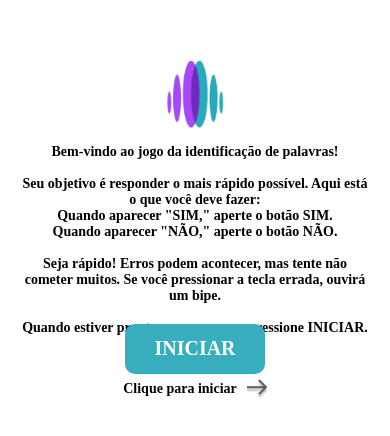
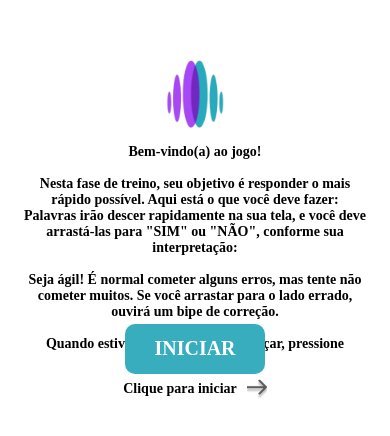
Before and after one commit to ggemelle/Nenc-App, a React Native app in the folder appNENC/: screen /PageQuatro in a window 390 px wide. Shown: the part 196-632 px from the top of the page. Built offline with nearby package versions, Linux system fonts and the light colour scheme.

Commit message:
:heavy_check_mark: finalizando o app

```diff
--- a/appNENC/pages/pageDois.js
+++ b/appNENC/pages/pageDois.js
@@ -9,11 +9,11 @@ const PageDois = ({ navigation }) => {
         <View style={styles.planoDeFundo}>
             <Image style={styles.logo} resizeMode="cover" source={somenteLogo} />
             <Text style={styles.naPesquisaDe}>
-                Na pesquisa de hoje, você irá avaliar uma marca de preservativos.{"\n"}
-                Para isso, realizaremos duas tarefas simples em formato de jogo: uma de identificação de palavras e outra de escolha.{"\n"}
-                O objetivo é que você complete essas tarefas o mais rápido possível.{"\n\n"}
-                Antes de começar, será exibido um comercial da Olla. Assista com atenção.{"\n\n"}
-                Quando estiver pronto para continuar, clique em INICIAR.
+                Na pesquisa de hoje, você será convidado(a) a avaliar uma marca de preservativos.{"\n"}
+                Para isso, participará de uma tarefa simples em formato de jogo: palavras aparecerão na tela e irão descer rapidamente.{"\n"}
+                Seu objetivo é arrastar cada palavra até o botão "SIM" ou "NÃO" o mais rápido possível.{"\n"}
+                Antes de iniciar, será exibida uma imagem ou propaganda da marca Olla. Por favor, assista com atenção.{"\n\n"}
+                Quando estiver pronto(a) para continuar, clique em "INICIAR".
             </Text>
 
             <TouchableOpacity style={styles.botaoIniciar} onPress={() => navigation.navigate('PageTres')}>
--- a/appNENC/pages/pageQuatro.js
+++ b/appNENC/pages/pageQuatro.js
@@ -9,12 +9,11 @@ const PageQuatro = ({ navigation }) => {
         <View style={styles.planoDeFundo}>
             <Image style={styles.logo} resizeMode="cover" source={somenteLogo} />
             <Text style={styles.naPesquisaDe}>
-                Bem-vindo ao jogo da identificação de palavras!{"\n\n"}
-                Seu objetivo é responder o mais rápido possível. Aqui está o que você deve fazer:{"\n"}
-                Quando aparecer "SIM," aperte o botão SIM.{"\n"}
-                Quando aparecer "NÃO," aperte o botão NÃO.{"\n\n"}
-                Seja rápido! Erros podem acontecer, mas tente não cometer muitos. Se você pressionar a tecla errada, ouvirá um bipe.{"\n\n"}
-                Quando estiver pronto para começar, pressione INICIAR.
+                Bem-vindo(a) ao jogo!{"\n\n"}
+                Nesta fase de treino, seu objetivo é responder o mais rápido possível. Aqui está o que você deve fazer:{"\n"}
+                Palavras irão descer rapidamente na sua tela, e você deve arrastá-las para "SIM" ou "NÃO", conforme sua interpretação:{"\n\n"}
+                Seja ágil! É normal cometer alguns erros, mas tente não cometer muitos. Se você arrastar para o lado errado, ouvirá um bipe de correção.{"\n\n"}
+                Quando estiver pronto(a) para começar, pressione "INICIAR".
             </Text>
 
             <TouchableOpacity style={styles.botaoIniciar} onPress={() => navigation.navigate('PageCinco')}>
--- a/appNENC/pages/pageSeis.js
+++ b/appNENC/pages/pageSeis.js
@@ -9,13 +9,13 @@ const SevenScreen = ({ navigation }) => {
         <View style={styles.planoDeFundo}>
             <Image style={styles.logo} resizeMode="cover" source={somenteLogo} />
             <Text style={styles.naPesquisaDe}>
-            Ótimo trabalho, você está rápido!{"\n\n"}
-            Agora, vamos repetir a tarefa, mas com uma pequena mudança. Desta vez, algumas combinações de imagem e palavras aparecerão na tela antes das palavras "SIM" ou "NÃO".{"\n\n"}
-            Sua tarefa: Ignore as combinações de imagem e palavras e responda somente às palavras "SIM" ou "NÃO", como fez anteriormente.{"\n\n"}
-            Quando estiver pronto para continuar, aperte CONTINUAR.
+            Parabéns, você está indo muito bem!{"\n\n"}
+            Agora, vamos repetir a tarefa.{"\n"}
+            Seja rápido, mas tente evitar erros.{"\n\n"}
+            Quando estiver pronto para seguir em frente, pressione CONTINUAR.
             </Text>
 
-            <TouchableOpacity style={styles.botaoIniciar} onPress={() => navigation.navigate('PageSete')}>
+            <TouchableOpacity style={styles.botaoIniciar} onPress={() => navigation.navigate('ScreenFeature')}>
                 <Text style={styles.iniciar}>CONTINUAR</Text>
             </TouchableOpacity>
             <View style={styles.cliqueParaIniciar}>
--- a/appNENC/pages/pageTres.js
+++ b/appNENC/pages/pageTres.js
@@ -92,9 +92,9 @@ const styles = StyleSheet.create({
     left: 220,
   },
   video: {
-    width: 480,
-    height: 480,
-    top: -160,
+    width: 465,
+    height: 465,
+    top: -138,
     left: 125
   }
 });
```
Also changed, not shown: 1 other file (tests, documents, lock files or other folders).
